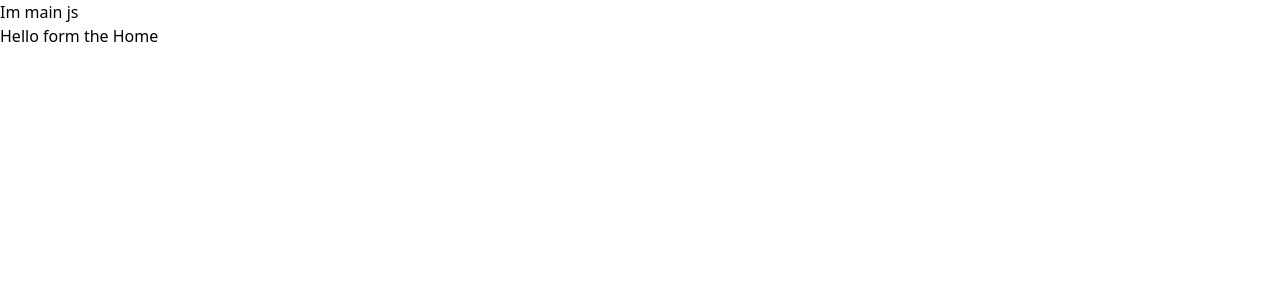
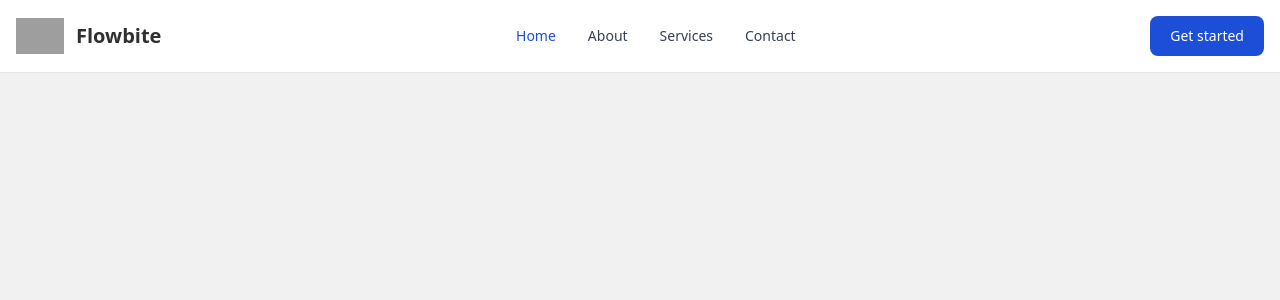
Before and after one commit to farhan-sadiq-mahi/photography-app, a React (Create React App) app: page / in a window 1280 px wide. Shown: the top 300 px of the page. Built offline with nearby package versions, Linux system fonts and the light colour scheme; grey boxes are pictures that could not be loaded.

Commit message:
navbar added

```diff
--- a/package.json
+++ b/package.json
@@ -6,6 +6,7 @@
     "@testing-library/jest-dom": "^5.16.5",
     "@testing-library/react": "^13.4.0",
     "@testing-library/user-event": "^13.5.0",
+    "daisyui": "^2.38.1",
     "firebase": "^9.13.0",
     "react": "^18.2.0",
     "react-dom": "^18.2.0",
--- a/public/index.html
+++ b/public/index.html
@@ -1,14 +1,12 @@
 <!DOCTYPE html>
-<html lang="en">
+<html data-theme="autumn" lang="en">
+
 <head>
   <meta charset="utf-8" />
   <link rel="icon" href="%PUBLIC_URL%/favicon.ico" />
   <meta name="viewport" content="width=device-width, initial-scale=1" />
   <meta name="theme-color" content="#000000" />
-    <meta
-      name="description"
-      content="Web site created using create-react-app"
-    />
+  <meta name="description" content="Web site created using create-react-app" />
   <link rel="apple-touch-icon" href="%PUBLIC_URL%/logo192.png" />
   <!--
       manifest.json provides metadata used when your web app is installed on a
@@ -24,8 +22,9 @@
       work correctly both with client-side routing and a non-root public URL.
       Learn how to configure a non-root public URL by running `npm run build`.
     -->
-    <title>React App</title>
+  <title>Arial Photography</title>
 </head>
+
 <body>
   <noscript>You need to enable JavaScript to run this app.</noscript>
   <div id="root"></div>
@@ -40,4 +39,5 @@
       To create a production bundle, use `npm run build` or `yarn build`.
     -->
 </body>
+
 </html>
--- a/src/App.css
+++ /dev/null
@@ -1,38 +0,0 @@
-.App {
-  text-align: center;
-}
-
-.App-logo {
-  height: 40vmin;
-  pointer-events: none;
-}
-
-@media (prefers-reduced-motion: no-preference) {
-  .App-logo {
-    animation: App-logo-spin infinite 20s linear;
-  }
-}
-
-.App-header {
-  background-color: #282c34;
-  min-height: 100vh;
-  display: flex;
-  flex-direction: column;
-  align-items: center;
-  justify-content: center;
-  font-size: calc(10px + 2vmin);
-  color: white;
-}
-
-.App-link {
-  color: #61dafb;
-}
-
-@keyframes App-logo-spin {
-  from {
-    transform: rotate(0deg);
-  }
-  to {
-    transform: rotate(360deg);
-  }
-}
--- a/src/App.js
+++ b/src/App.js
@@ -1,5 +1,4 @@
 import { RouterProvider } from 'react-router-dom';
-import './App.css';
 import router from './Routes/Routes';
 
 function App() {
--- a/src/Layout/Main.js
+++ b/src/Layout/Main.js
@@ -1,10 +1,11 @@
 import React from 'react';
 import { Outlet } from 'react-router-dom';
+import Navbar from '../Pages/Shared/Navbar';
 
 const Main = () => {
     return (
         <div>
-            <h1>Im main js </h1>
+            <Navbar />
             <Outlet />
 
         </div>
--- /dev/null
+++ b/src/Pages/Shared/Navbar.js
@@ -0,0 +1,42 @@
+import React from 'react';
+import { Link } from 'react-router-dom';
+
+const Navbar = () => {
+    return (
+
+        <nav className="bg-white px-2 sm:px-4 py-2.5 dark:bg-gray-900 fixed w-full z-20 top-0 left-0 border-b border-gray-200 dark:border-gray-600">
+            <div className="container flex flex-wrap justify-between items-center mx-auto">
+                <Link href="https://flowbite.com/" className="flex items-center">
+                    <img src="https://flowbite.com/docs/images/logo.svg" className="mr-3 h-6 sm:h-9" alt="Flowbite Logo" />
+                    <span className="self-center text-xl font-semibold whitespace-nowrap dark:text-white">Flowbite</span>
+                </Link>
+                <div className="flex md:order-2">
+                    <button type="button" className="text-white bg-blue-700 hover:bg-blue-800 focus:ring-4 focus:outline-none focus:ring-blue-300 font-medium rounded-lg text-sm px-5 py-2.5 text-center mr-3 md:mr-0 dark:bg-blue-600 dark:hover:bg-blue-700 dark:focus:ring-blue-800">Get started</button>
+                    <button data-collapse-toggle="navbar-sticky" type="button" className="inline-flex items-center p-2 text-sm text-gray-500 rounded-lg md:hidden hover:bg-gray-100 focus:outline-none focus:ring-2 focus:ring-gray-200 dark:text-gray-400 dark:hover:bg-gray-700 dark:focus:ring-gray-600" aria-controls="navbar-sticky" aria-expanded="false">
+                        <span className="sr-only">Open main menu</span>
+                        <svg className="w-6 h-6" aria-hidden="true" fill="currentColor" viewBox="0 0 20 20" xmlns="http://www.w3.org/2000/svg"><path fillRule="evenodd" d="M3 5a1 1 0 011-1h12a1 1 0 110 2H4a1 1 0 01-1-1zM3 10a1 1 0 011-1h12a1 1 0 110 2H4a1 1 0 01-1-1zM3 15a1 1 0 011-1h12a1 1 0 110 2H4a1 1 0 01-1-1z" clipRule="evenodd"></path></svg>
+                    </button>
+                </div>
+                <div className="hidden justify-between items-center w-full md:flex md:w-auto md:order-1" id="navbar-sticky">
+                    <ul className="flex flex-col p-4 mt-4 bg-gray-50 rounded-lg border border-gray-100 md:flex-row md:space-x-8 md:mt-0 md:text-sm md:font-medium md:border-0 md:bg-white dark:bg-gray-800 md:dark:bg-gray-900 dark:border-gray-700">
+                        <li>
+                            <Link href="#" className="block py-2 pr-4 pl-3 text-white bg-blue-700 rounded md:bg-transparent md:text-blue-700 md:p-0 dark:text-white" aria-current="page">Home</Link>
+                        </li>
+                        <li>
+                            <Link href="#" className="block py-2 pr-4 pl-3 text-gray-700 rounded hover:bg-gray-100 md:hover:bg-transparent md:hover:text-blue-700 md:p-0 md:dark:hover:text-white dark:text-gray-400 dark:hover:bg-gray-700 dark:hover:text-white md:dark:hover:bg-transparent dark:border-gray-700">About</Link>
+                        </li>
+                        <li>
+                            <Link href="#" className="block py-2 pr-4 pl-3 text-gray-700 rounded hover:bg-gray-100 md:hover:bg-transparent md:hover:text-blue-700 md:p-0 md:dark:hover:text-white dark:text-gray-400 dark:hover:bg-gray-700 dark:hover:text-white md:dark:hover:bg-transparent dark:border-gray-700">Services</Link>
+                        </li>
+                        <li>
+                            <Link href="#" className="block py-2 pr-4 pl-3 text-gray-700 rounded hover:bg-gray-100 md:hover:bg-transparent md:hover:text-blue-700 md:p-0 md:dark:hover:text-white dark:text-gray-400 dark:hover:bg-gray-700 dark:hover:text-white md:dark:hover:bg-transparent dark:border-gray-700">Contact</Link>
+                        </li>
+                    </ul>
+                </div>
+            </div>
+        </nav>
+
+    );
+};
+
+export default Navbar;
--- /dev/null
+++ b/src/firebase/firebase.config.js
@@ -0,0 +1,17 @@
+// Import the functions you need from the SDKs you need
+import { initializeApp } from "firebase/app";
+// TODO: Add SDKs for Firebase products that you want to use
+// https://firebase.google.com/docs/web/setup#available-libraries
+
+// Your web app's Firebase configuration
+const firebaseConfig = {
+    apiKey: "AIzaSyApyJiIV-UCuZ-_3fDdnutMujwU-p4Upmg",
+    authDomain: "all-time-photography.firebaseapp.com",
+    projectId: "all-time-photography",
+    storageBucket: "all-time-photography.appspot.com",
+    messagingSenderId: "64705342853",
+    appId: "1:64705342853:web:b47cf66f3d40d72494e8ec"
+};
+
+// Initialize Firebase
+export const app = initializeApp(firebaseConfig);
--- a/tailwind.config.js
+++ b/tailwind.config.js
@@ -6,5 +6,5 @@
   theme: {
     extend: {},
   },
-  plugins: [],
+  plugins: [require("daisyui")],
 }
```
Also changed, not shown: 2 other files (tests, documents, lock files or other folders). Lines whose indentation alone changed are shown as unchanged.
